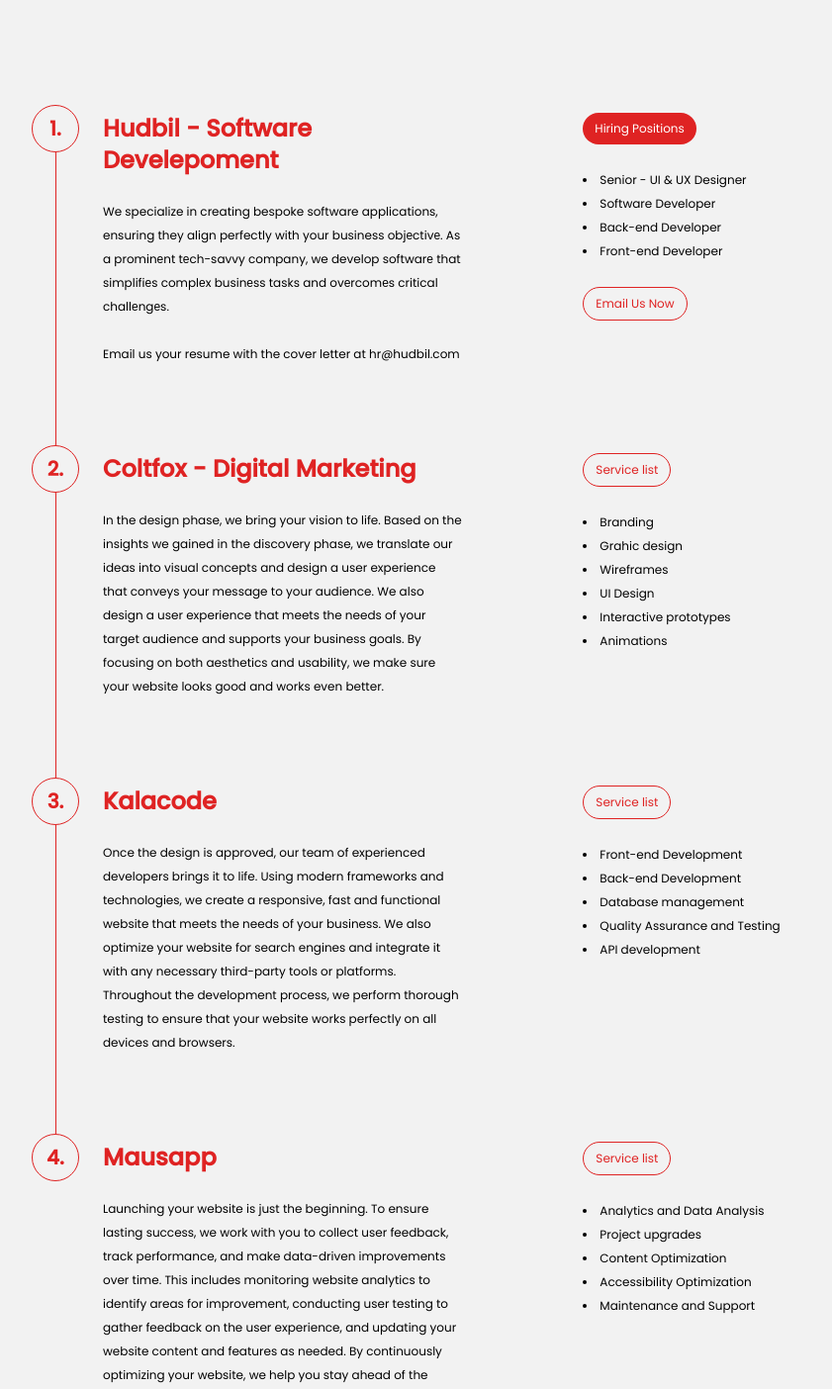
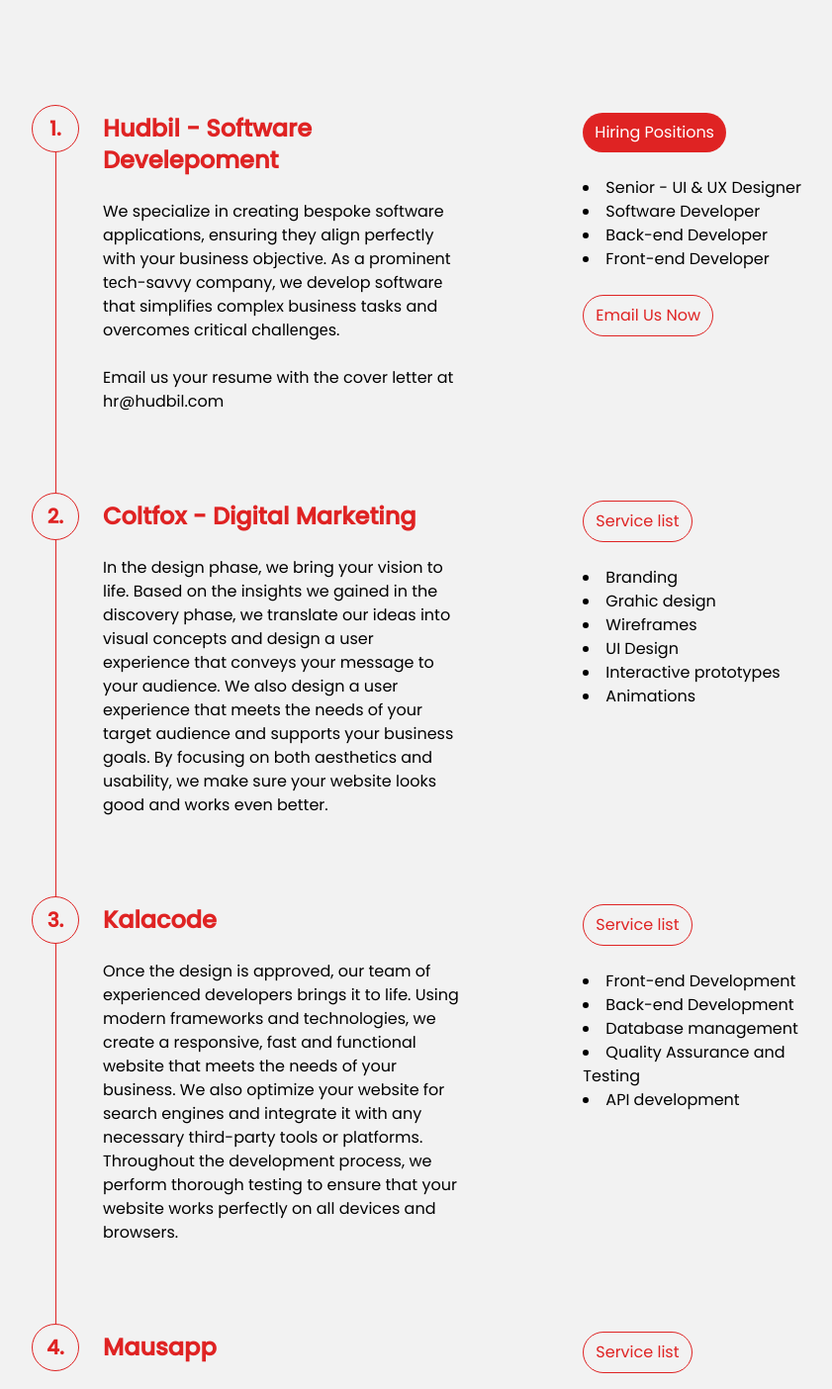
Before and after one commit to HudbilAgency/Agency, a React (Vite) app: page /who-we-hire in a window 1280 px wide. Shown: the part 435-1839 px from the top of the page at 99% size, without its empty margins (208-1049 px from the left). Built offline with nearby package versions, Linux system fonts and the light colour scheme.

Commit message:
changed font size

```diff
--- a/src/pages/Whowehire.jsx
+++ b/src/pages/Whowehire.jsx
@@ -32,28 +32,28 @@
                 <div className="text-2xl text-[#DF2323] font-semibold">
                   Hudbil - Software Develepoment
                 </div>
-                <div className="text-xs font-normal leading-6">
+                <div className="text-xs lg:text-base font-normal leading-6">
                   We specialize in creating bespoke software applications,
                   ensuring they align perfectly with your business objеctivе. As
                   a prominеnt tеch-savvy company, we develop softwarе that
                   simplifiеs complеx businеss tasks and ovеrcomеs critical
                   challеngеs.
                 </div>
-                <div className="text-xs font-normal leading-6">
+                <div className="text-xs lg:text-base font-normal leading-6">
                   Email us your resume with the cover letter at hr@hudbil.com
                 </div>
               </div>
               <div className="flex flex-col gap-6 sm:w-1/3 2xl:w-[30%] mt-2">
-                <div className="text-xs rounded-full bg-[#DF2323] text-white px-3 py-2 w-fit">
+                <div className="text-xs lg:text-base rounded-full bg-[#DF2323] text-white px-3 py-2 w-fit">
                   Hiring Positions
                 </div>
-                <div className="flex flex-col text-xs font-normal leading-6">
+                <div className="flex flex-col text-xs lg:text-base font-normal leading-6">
                   <li>Senior - UI & UX Designer </li>
                   <li>Software Developer</li>
                   <li>Back-end Developer</li>
                   <li>Front-end Developer</li>
                 </div>
-                <div className="text-xs rounded-full border border-[#DF2323] text-[#DF2323] px-3 py-2 w-fit">
+                <div className="text-xs lg:text-base rounded-full border border-[#DF2323] text-[#DF2323] px-3 py-2 w-fit">
                   Email Us Now
                 </div>
               </div>
@@ -73,7 +73,7 @@
                 <div className="text-2xl text-[#DF2323] font-semibold">
                   Coltfox - Digital Marketing
                 </div>
-                <div className="text-xs font-normal leading-6">
+                <div className="text-xs lg:text-base font-normal leading-6">
                   In the design phase, we bring your vision to life. Based on
                   the insights we gained in the discovery phase, we translate
                   our ideas into visual concepts and design a user experience
@@ -85,10 +85,10 @@
                 </div>
               </div>
               <div className="flex flex-col gap-6 sm:w-1/3 2xl:w-[30%] mt-2">
-                <div className="text-xs rounded-full border border-[#DF2323] text-[#DF2323] px-3 py-2 w-fit">
+                <div className="text-xs lg:text-base rounded-full border border-[#DF2323] text-[#DF2323] px-3 py-2 w-fit">
                   Service list
                 </div>
-                <div className="flex flex-col text-xs font-normal leading-6">
+                <div className="flex flex-col text-xs lg:text-base font-normal leading-6">
                   <li>Branding</li>
                   <li>Grahic design</li>
                   <li>Wireframes</li>
@@ -110,7 +110,7 @@
                 <div className="text-2xl text-[#DF2323] font-semibold">
                   Kalacode
                 </div>
-                <div className="text-xs font-normal leading-6">
+                <div className="text-xs lg:text-base font-normal leading-6">
                   Once the design is approved, our team of experienced
                   developers brings it to life. Using modern frameworks and
                   technologies, we create a responsive, fast and functional
@@ -122,10 +122,10 @@
                 </div>
               </div>
               <div className="flex flex-col gap-6 sm:w-1/3 2xl:w-[30%] mt-2">
-                <div className="text-xs rounded-full border border-[#DF2323] text-[#DF2323] px-3 py-2 w-fit">
+                <div className="text-xs lg:text-base rounded-full border border-[#DF2323] text-[#DF2323] px-3 py-2 w-fit">
                   Service list
                 </div>
-                <div className="flex flex-col text-xs font-normal leading-6">
+                <div className="flex flex-col text-xs lg:text-base font-normal leading-6">
                   <li>Front-end Development</li>
                   <li>Back-end Development</li>
                   <li>Database management</li>
@@ -146,7 +146,7 @@
                 <div className="text-2xl text-[#DF2323] font-semibold">
                   Mausapp
                 </div>
-                <div className="text-xs font-normal leading-6">
+                <div className="text-xs lg:text-base font-normal leading-6">
                   Launching your website is just the beginning. To ensure
                   lasting success, we work with you to collect user feedback,
                   track performance, and make data-driven improvements over
@@ -159,10 +159,10 @@
                 </div>
               </div>
               <div className="flex flex-col gap-6 sm:w-1/3 2xl:w-[30%] mt-2">
-                <div className="text-xs rounded-full border border-[#DF2323] text-[#DF2323] px-3 py-2 w-fit">
+                <div className="text-xs lg:text-base rounded-full border border-[#DF2323] text-[#DF2323] px-3 py-2 w-fit">
                   Service list
                 </div>
-                <div className="flex flex-col text-xs font-normal leading-6">
+                <div className="flex flex-col text-xs lg:text-base font-normal leading-6">
                   <li>Analytics and Data Analysis</li>
                   <li>Project upgrades</li>
                   <li>Content Optimization</li>
--- a/src/pages/page1.jsx
+++ b/src/pages/page1.jsx
@@ -291,30 +291,30 @@
             <div className="font-bold text-[#DF2323] text-3xl leading-snug">
               Get Appealing Websites from Our Web Design Company in India
             </div>
-            <div className="font-normal text-sm leading-relaxed">
+            <div className="font-normal text-sm 2xl:text-base leading-relaxed">
               The best platform for you to get the best SEO web design services
               in India to increase your business profit.
             </div>
-            <div className="font-normal text-sm leading-relaxed">
+            <div className="font-normal text-sm 2xl:text-base leading-relaxed">
               Our SEO web design company in India has many expert web designers
               and creative web developers in India to build websites that have
               the potential to build websites that can support your
               organization.{" "}
             </div>
-            <div className="font-normal text-sm leading-relaxed">
+            <div className="font-normal text-sm 2xl:text-base leading-relaxed">
               Affordability is another reason why clients are attracted to us.
               We offer only reasonable price packages for all our clients.{" "}
             </div>
           </div>
           <div className="h-full">
             <img
-              className="sm:h-96 xl:h-80 2xl:h-64 w-full"
+              className="sm:h-96 xl:h-80 2xl:min-h-40 w-full"
               src="./p1-img.png"
               alt="seo"
             />
           </div>
         </div>
-        <div className="font-normal text-sm leading-relaxed my-4">
+        <div className="font-normal text-sm 2xl:text-base leading-relaxed my-6">
           Our best web designers in India are using cutting-edge technologies to
           complete each project efficiently and quickly. Our broad experience in
           SEO website design services in India attracted clients to outsource
@@ -691,7 +691,7 @@
         <h1 className="text-5xl text-left leading-[6rem] text-[#DF2323] font-black">
           FAQ's
         </h1>
-        <div className="flex flex-col gap-6 pt-10 text-lg font-normal leading tight text[#1F1F21]">
+        <div className="flex flex-col gap-6 pt-10 text-base font-normal leading tight text[#1F1F21]">
           <p>
             With over 10 years of experience in Marketing and content COLTFOX
             DIGITAL knows how to research, recommend, and deploy digital FOX
@@ -720,7 +720,7 @@
                 }`}
               />
               <div
-                className={`text-box font-medium text-base gap-4 leading-tight text-[#1F1F21] px-6 sm:px-8 py-4 w-full flex justify-between ${
+                className={`text-box font-medium text-base gap-4 leading-tight text-[#1F1F21] px-6 sm:px-8 py-4 w-full flex items-center justify-between ${
                   activeQuestion === id ? "bg-[#FCAB64]" : "bg-white"
                 }`}
               >
@@ -746,10 +746,10 @@
         <div className="font-semibold text-3xl leading-snug text-[#1F1F21]">
           Do you have a question we haven’t been able to answer?
         </div>
-        <div className="leading-9 font-normal text-lg text-[#1F1F21] mt-8">
+        <div className="leading-9 font-normal text-base text-[#1F1F21] mt-8">
           Get in touch with us and we’ll come back to you shortly.
         </div>
-        <div className="text-3xl leading-tight font-semibold text-[#1F1F21] my-8 md:my-12 lg:w-3/4 ">
+        <div className="text-3xl leading-tight font-semibold text-[#1F1F21] my-8 md:my-8 lg:w-3/4 ">
           Contact
           <form className="mt-6 md:mt-12 flex flex-col gap-2">
             <div class="flex flex-col md:flex-row gap-2 md:gap-6">
@@ -817,7 +817,7 @@
               <button
                 onClick={handleSubmit}
                 type="submit"
-                class="inline-flex justify-center py-2 px-10 border border-transparent shadow-sm text-lg font-medium rounded-2xl text-[#FCAB64] bg-white hover:text-white focus:outline-none focus:ring-2 focus:ring-offset-2 focus:ring-[#FCAB64]"
+                class="inline-flex justify-center py-2 px-10 border border-transparent shadow-sm text-base font-medium rounded-2xl text-[#FCAB64] bg-white hover:text-white focus:outline-none focus:ring-2 focus:ring-offset-2 focus:ring-[#FCAB64]"
               >
                 Submit
               </button>
```
Also changed, not shown: src/pages/our-brand.jsx (+12 -12 lines).
